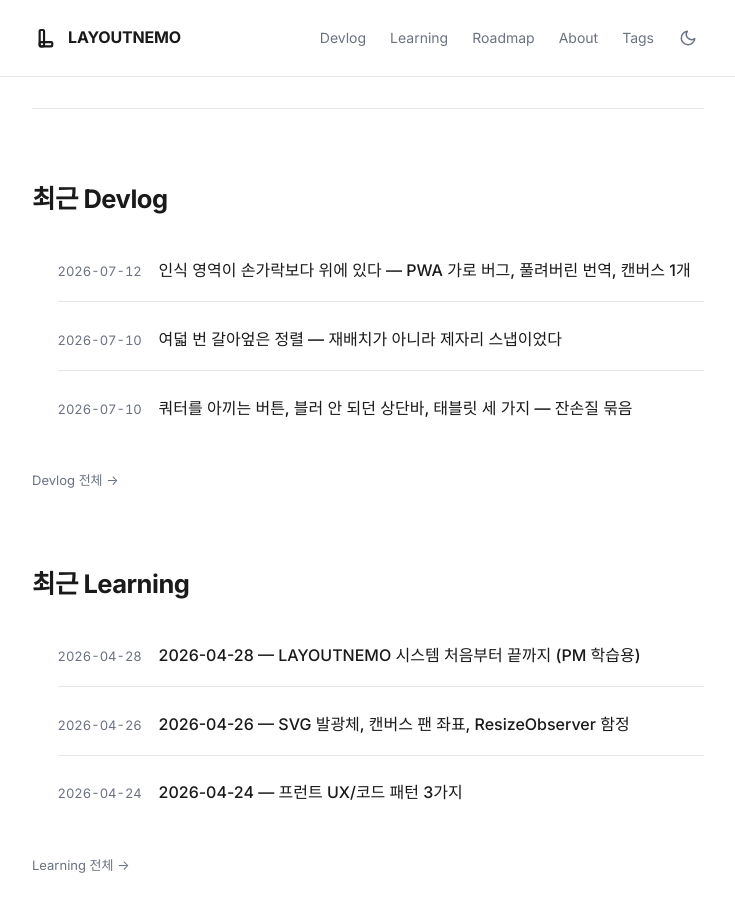
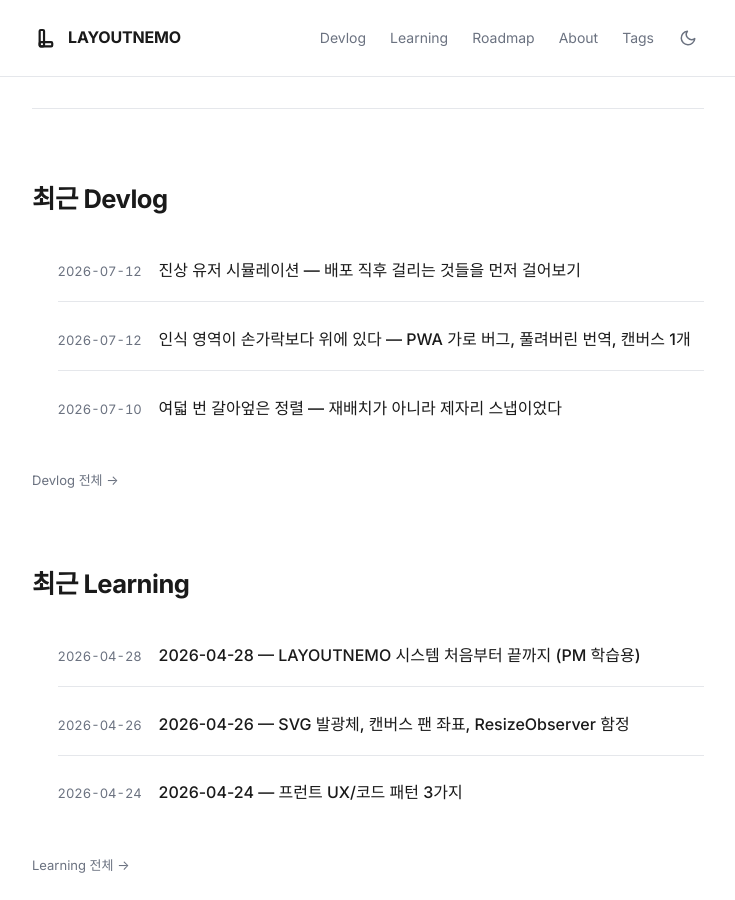
Before and after one commit to Yuwolx/LAYOUTNEMO, a Jekyll site: the page built from index.md, in a window 1280 px wide and 900 px high, scrolled down 930 px. Shown: the whole window, without its empty margins (272-1007 px from the left). Built offline with Jekyll 4.4.1, drawn with Linux system fonts in a browser that asks for light colours; some web fonts are replaced; part of the change alters nothing that is shown.

Commit message:
devlog: UX 감사 일괄 수정 — 진상 유저 시뮬레이션 (2026-07-12)
Co-Authored-By: Claude Fable 5 <noreply@anthropic.com>

```diff
--- /dev/null
+++ b/docs/devlog/2026-07-12-user-audit-batch.md
@@ -0,0 +1,53 @@
+---
+layout: post
+title: "진상 유저 시뮬레이션 — 배포 직후 걸리는 것들을 먼저 걸어보기"
+parent: Devlog
+nav_order: 32
+tags: [i18n, 유료화, UX, 감사, PWA]
+---
+
+# 진상 유저 시뮬레이션 — 배포 직후 걸리는 것들을 먼저 걸어보기
+{: .no_toc }
+
+**2026-07-12 — "어떤 특이한 유저가 존나 별거 아닌 걸로 개지랄할지 모르는거야." 배포 직후, 유저 입장에서 앱을 세 방향으로 훑었다. 치명타는 없었지만 7건이 나왔고, 그날 다 고쳐서 다시 내보냈다.**
+{: .fs-5 .fw-300 }
+
+---
+
+<details markdown="block">
+<summary>목차</summary>
+{: .text-delta }
+- TOC
+{:toc}
+</details>
+
+---
+
+## 감사 방식: 세 갈래로 나눠 훑기
+
+오전에 캔버스 제한 + PWA 가로 터치 대응을 배포한 직후라, 바뀐 표면을 기준으로 세 방향을 병렬로 조사했다.
+
+1. **캔버스 관리 엣지케이스** — 마지막 캔버스 삭제, 한도와 얽히는 모든 생성/삭제/초기화 경로
+2. **영어 모드 한국어 누수** — "전수 제거"를 했다고 믿는 상태에서 다시 전수 검사
+3. **viewport-fit=cover 여파** — 화면 가장자리에 붙은 모든 fixed/absolute UI
+
+결과: 잘 만들어진 부분이 더 많았다(마지막 캔버스 삭제 이중 가드, 초기화 항상 1개 보장, 토스트 전량 한영 분기…). 하지만 7건이 남아 있었다.
+
+## 잡힌 것들
+
+**"전수 제거" 뒤에도 남는 누수는 앱 바깥 표면에 있다.** 영어 누수 4곳의 공통점: 전부 i18n Provider 가 닿지 않는 곳이었다. 크래시 화면(error boundary 는 Provider 트리 밖), PWA 매니페스트(정적 라우트), AI 실패 시 클라이언트 폴백(mock 함수), aria-label. 컴포넌트 트리 안쪽을 아무리 청소해도 트리 밖 표면은 따로 세어야 한다. 크래시 화면은 저장된 언어 설정 → 브라우저 언어 순으로 직접 판별하게 했고, 매니페스트는 layout 메타데이터와 같은 accept-language 분기를 달았다.
+
+**최악의 카피는 "돈 낸 사람에게 유료 플랜 준비 중".** 캔버스 잠금 판정이 프로필(plan) 로딩 완료를 기다리지 않아서, pro 유저도 로딩 창 동안 — 프로필 fetch 가 실패하면 영구히 — "추가 캔버스는 준비 중인 유료 플랜에서 열려요"를 보게 돼 있었다. 지금은 pro 유저가 0명이라 안 터졌지만, 유료화 출시 후였다면 환불 사유다. 플랜 로딩 전엔 잠금 문구 대신 중립 상태를 보여주도록 3-상태로 바꿨다. 생성 가드 자체는 유지라 로딩 틈의 우회도 없다.
+
+**한도를 걸면 비가역 경계가 새로 생긴다.** 제한 이전부터 캔버스를 여러 개 갖고 있던 무료 유저는 그대로 쓸 수 있게 뒀는데(grandfathering), 이 유저가 하나를 지우는 순간 그 슬롯은 무료 한도 때문에 영영 회수된다. 삭제 확인창은 "블럭이 사라져요"만 경고하고 있었다. "삭제 후 새 캔버스를 다시 만들 수 없어요" 한 줄을 추가했다 — 기능을 잠글 때는 잠금이 만들어내는 **새로운 비가역 지점**까지 카피에 반영해야 한다.
+
+**cover 여파는 예상보다 작았다.** 세 번째 조사는 대부분 "문제 없음"으로 끝났다(헤더 상단은 default 상태 바 기준으론 패딩 불필요가 맞고, Radix 팝오버는 자체 충돌 회피). 유일한 실수정: create-block-dialog 만 max-h 가 없어서 짧은 폰 가로에서 위아래로 넘칠 수 있었다 — 86vh + 스크롤로 캡.
+
+## 정리
+
+- **i18n 전수 검사는 Provider 트리 밖까지.** error boundary, manifest, 클라이언트 폴백, aria-label — "컴포넌트가 아닌 표면"이 마지막까지 남는다.
+- **플랜 게이트는 로딩 상태가 3-상태다.** free / pro / **아직 모름**. "아직 모름"을 free 로 취급하면 카피가 유료 유저를 모욕한다.
+- **제한 기능은 비가역 경계를 새로 만든다.** 그 경계를 넘는 액션(여기선 삭제)의 확인창에 경고를 심을 것.
+- 감사 자체가 싸다. 걸린 7건 전부 코드 반나절 분량이었고, 유저가 먼저 걸었으면 각각이 피드백 응대 + 신뢰 비용이었다.
+
+롤백 지점은 `release/pre-ux-audit`.
--- a/docs/devlog/index.md
+++ b/docs/devlog/index.md
@@ -24,6 +24,7 @@ LAYOUTNEMO를 만들면서 마주친 문제, 선택, 삽질, 배운 것을 기
 
 | 날짜 | 제목 | 상태 |
 |------|------|------|
+| 2026-07-12 | [진상 유저 시뮬레이션 — 배포 직후 걸리는 것들을 먼저 걸어보기]({{ site.baseurl }}/docs/devlog/2026-07-12-user-audit-batch/) | ✅ 공개 |
 | 2026-07-12 | [인식 영역이 손가락보다 위에 있다 — PWA 가로 버그, 풀려버린 번역, 캔버스 1개]({{ site.baseurl }}/docs/devlog/2026-07-12-canvas-limit-i18n-pwa-touch/) | ✅ 공개 |
 | 2026-07-10 | [여덟 번 갈아엎은 정렬 — 재배치가 아니라 제자리 스냅이었다]({{ site.baseurl }}/docs/devlog/2026-07-10-tidy-position-saga/) | ✅ 공개 |
 | 2026-07-10 | [쿼터를 아끼는 버튼, 블러 안 되던 상단바, 태블릿 세 가지 — 잔손질 묶음]({{ site.baseurl }}/docs/devlog/2026-07-10-optin-blur-touch/) | ✅ 공개 |
--- a/docs/roadmap.md
+++ b/docs/roadmap.md
@@ -63,6 +63,7 @@ LAYOUTNEMO의 현재 상태와 앞으로의 방향을 기록합니다.
 - [x] **정리하기 AI 옵트인 + 백드롭 완성** — AI 자동 발사(쿼터 즉시 소진, 조기 닫힘 시 결과 유실) → "AI로 더 찾기" 버튼으로. 인트로 단계 제거(열자마자 룰 제안+AI 버튼). 정리하기 중 대표 배너·헤더도 백드롭 아래로(블러 완성) (2026-07-10)
 - [x] **태블릿 터치 3종** — 선택 모드에서 탭=토글/드래그=그룹 이동 분리(arming, 이전엔 선택 후 이동 불가), 선택 탭 시 카드 순간 확대 제거, 헤더 가로 스크롤이 버튼 위에서도 동작(touch-action: pan-x) (2026-07-10)
 - [x] **무료 캔버스 1개 제한 + 가이드 번역 수복 + PWA 가로 터치 대응** — 유료화 대비 한도 단일 소스 `plans.ts`(pro/마스터 무제한, 생성 경로 단일·tombstone 미포함 확인). 영어 모드 가이드 본문 한국어 잔존 수정(원격 로드에 migrateCanvas 적용 + 복제 가이드 제목 폴백 매칭). iOS standalone 가로 회전 시 터치 좌표가 상태 바 높이만큼 밀리는 버그에 viewport-fit=cover + safe-area 패딩 — 실기기 가로 검증 대기 (2026-07-12)
+- [x] **UX 감사 일괄 수정 (진상 유저 시뮬레이션)** — 배포 직후 3방향 감사(캔버스 한도 엣지·영어 누수·cover 여파)로 7건 적발/수정. 영어 누수 4곳(크래시 화면·PWA 매니페스트·AI 폴백 문구·aria-label — 전부 i18n Provider 밖 표면), 플랜 게이트 3-상태화(로딩 중 pro 유저에게 "유료 플랜 준비 중" 노출 방지), 한도 초과분 캔버스 삭제 확인창에 비가역 경고, create-block-dialog max-h 캡 (2026-07-12)
 
 ## 🚧 진행 중 / 내부 개선
 
```
